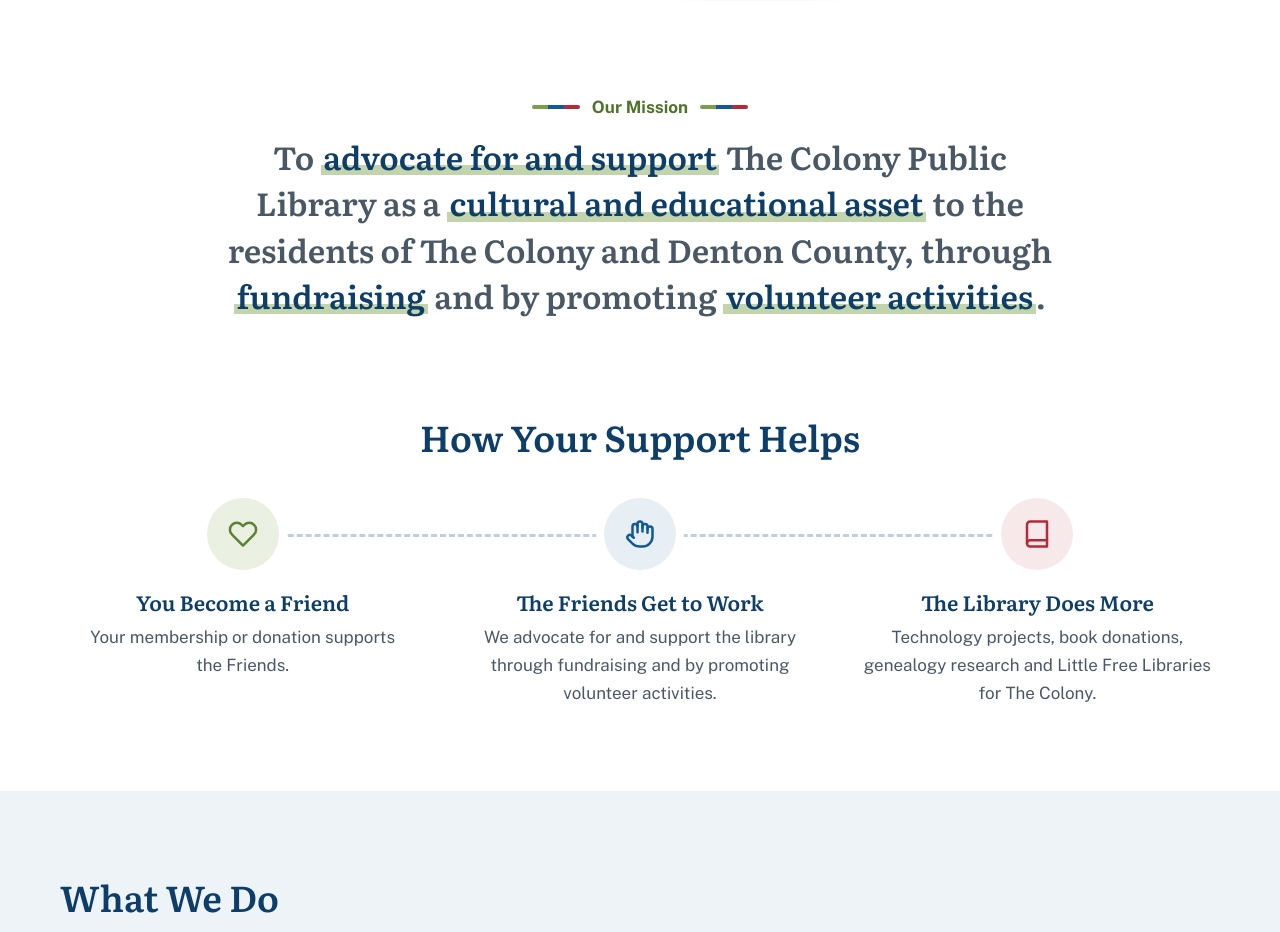
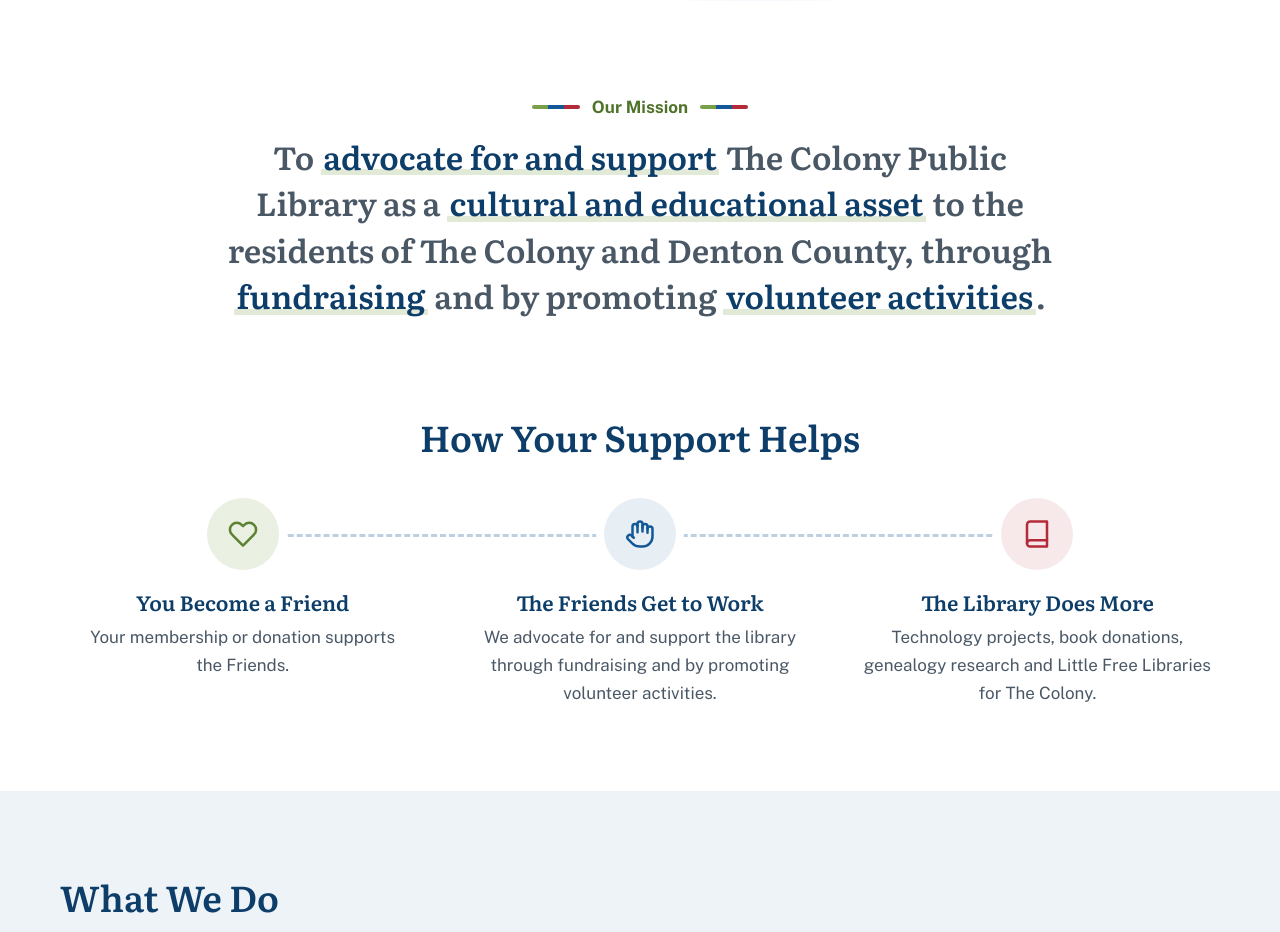
Before and after one commit to jsglisson3/FOTCL, a website: page about.html in a window 1280 px wide. Shown: the part 780-1712 px from the top of the page. Drawn offline with Linux system fonts and the light colour scheme.

Commit message:
update mission

```diff
--- a/style.css
+++ b/style.css
@@ -4358,10 +4358,10 @@
 .mission .mark {
     font-weight: inherit;   /* the heading font comes in one weight, so color does the work */
     color: var(--blue-dark);
-    background-image: linear-gradient(rgba(121, 160, 72, 0.45), rgba(121, 160, 72, 0.45));
+    background-image: linear-gradient(rgba(121, 160, 72, 0.22), rgba(121, 160, 72, 0.22));
     background-repeat: no-repeat;
-    background-position: 0 88%;
-    background-size: 100% 0.32em;
+    background-position: 0 90%;
+    background-size: 100% 0.2em;
     -webkit-box-decoration-break: clone;
     box-decoration-break: clone;
     padding: 0 0.08em;
```
